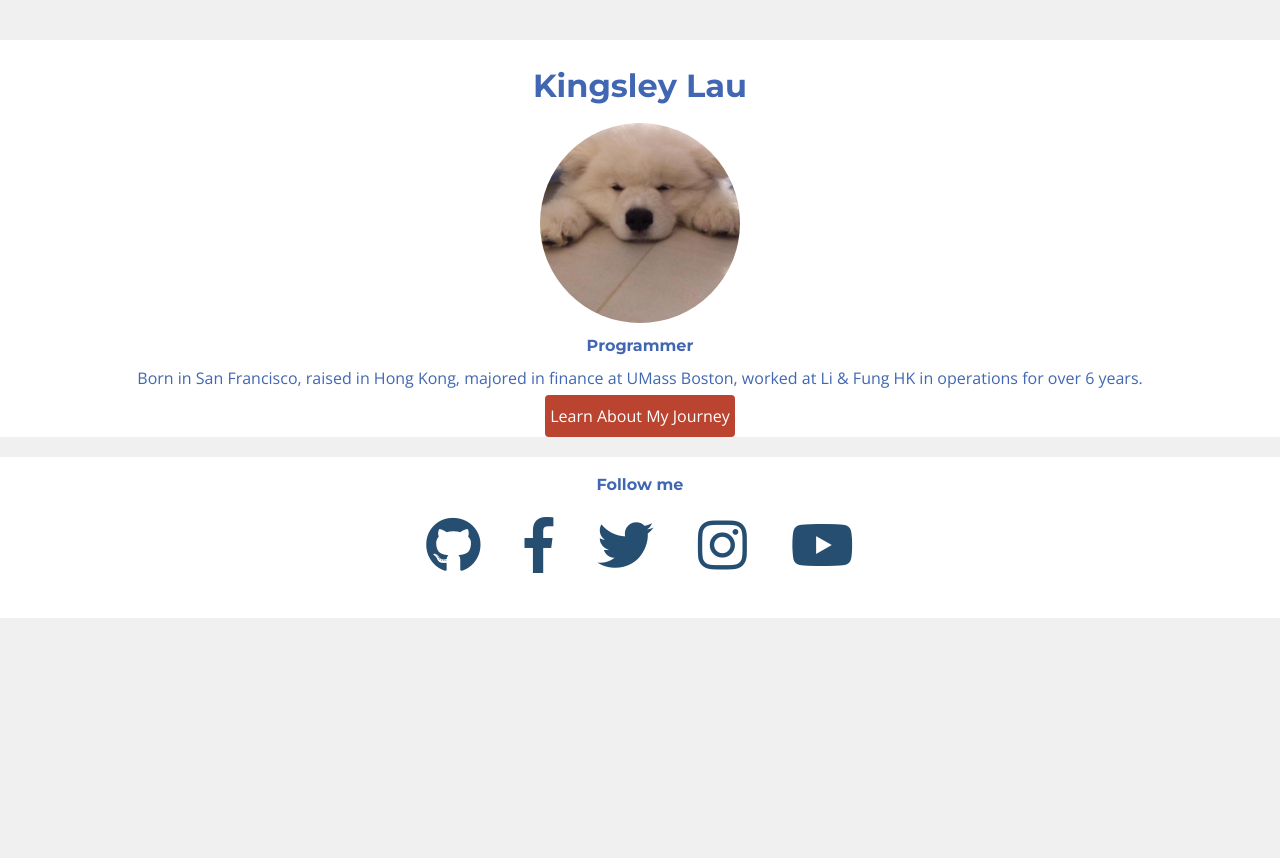
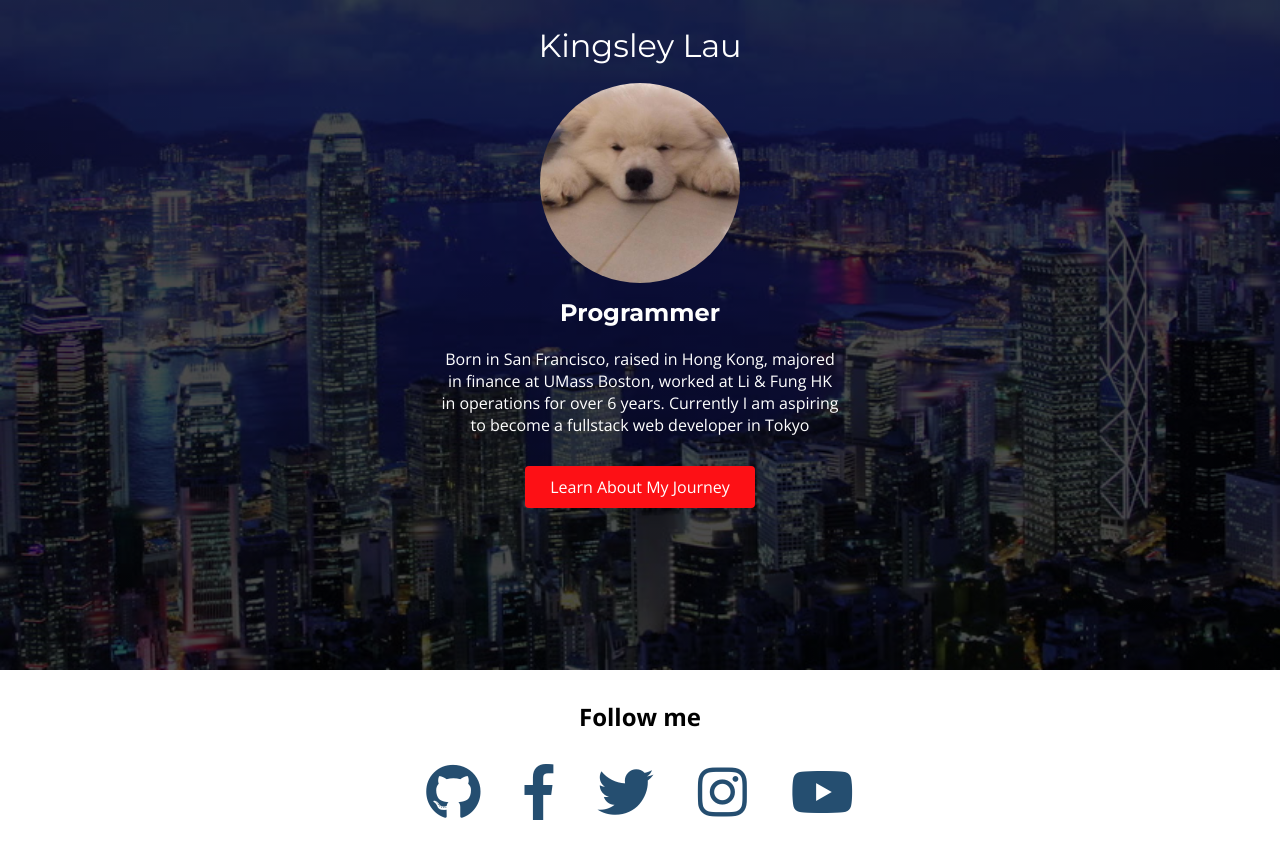
Before and after one commit to KingsLau/profile, a plain HTML site: page index.html in a window 1280 px wide. Before the commit the page ends 800 px from the top, so only its background shows below. Drawn offline with nearby package versions, Linux system fonts and the light colour scheme.

Commit message:
my profile page

```diff
--- a/index.html
+++ b/index.html
@@ -7,17 +7,17 @@
   <link href='style.css' rel='stylesheet'>
 
   <link rel="stylesheet" href="https://use.fontawesome.com/releases/v5.6.3/css/all.css">
-<!--   <link href="https://fonts.googleapis.com/css?family=Montserrat:400,700|Open+Sans:300,400,700&display=swap" rel="stylesheet"> -->
+  <link href="https://fonts.googleapis.com/css?family=Montserrat:400,700|Open+Sans:300,400,700&display=swap" rel="stylesheet">
   <title>Kingsley Lau</title>
 </head>
 <body>
   <div class="container">
-    <div class="card">
+    <div class="card banner">
       <h1>Kingsley Lau</h1>
       <img src="images/shiro.jpg">
       <h2>Programmer</h2>
-      <p>Born in San Francisco, raised in Hong Kong, majored in finance at UMass Boston, worked at Li & Fung HK in operations for over 6 years.</p>
-      <a class="btn-red" href="#">Learn About My Journey</a>
+      <p>Born in San Francisco, raised in Hong Kong, majored in finance at UMass Boston, worked at Li & Fung HK in operations for over 6 years. Currently I am aspiring to become a fullstack web developer in Tokyo</p>
+      <a class="btn btn-red" href="#">Learn About My Journey</a>
     </div>
     <div class="card">
       <h2>Follow me</h2>
--- a/style.css
+++ b/style.css
@@ -1,11 +1,11 @@
-@import url(https://fonts.googleapis.com/css?family=Montserrat:400,700|Open+Sans:300,400,700&display=swap);
+/*@import url(https://fonts.googleapis.com/css?family=Montserrat:400,700|Open+Sans:300,400,700&display=swap);*/
 
 /** {
     margin: 0;
     padding: 0;
 }*/
 body {
-  background: rgb(240, 240, 240);
+  background: rgb(255, 255, 255);
   color: rgb(20, 20, 20);
   font-family: 'Open Sans', sans-serif;
   margin: 0;
@@ -15,25 +15,29 @@ body {
 h1 {
   font-family: 'Montserrat', sans-serif;
   font-size: 32px;
-  color: #4267B2;
+  font-weight: 300;
+  color: white;
   line-height: 30px;
 }
+
 h2 {
+  color: black;
+}
+.card.banner h2 {
   font-family: 'Montserrat', sans-serif;
-  font-size: 16px;
-  color: #4267B2;
+  font-size: 24px;
+  color: white;
   line-height: 10px;
 }
+
 p {
-  color: #4267B2;
+  color: white;
+  width: 400px;
+  margin: 30px auto;
 }
 a {
   text-decoration: none;
   color: #254E70;
-}
-a:hover {
-  text-decoration: none;
-  color: #53C388;
 }
 
 img {
@@ -41,37 +45,37 @@ img {
   width: 200px;
 }
 
-.btn-red {
-  background-color: #BB4430;
+.banner {
+  background-image: linear-gradient(rgba(0, 0, 0, 0.7), rgba(0, 0, 0, 0.7)), url("images/hong kong.jpg");
+  background-size: cover;
+  background-position: center;
+  height: 650px;
+}
+.btn {
   color: white;
   padding: 10px 5px;
   border-radius: 4px;
+  display: block;
+  width: 220px;
+  margin: 0 auto;
 }
 
-@media (max-width: 960px) {
-  .container {
-    width: 500px;
-  }
+.btn-red {
+  background-color: #FD1015;
 }
-@media (max-width: 720px) {
-  .container {
-    width: 300px;
-  }
+
+.btn-red:hover {
+  background-color: #BB4430;
 }
-@media (max-width: 540px) {
-  .container {
-    width: 200px;
-  }
-}
+
 .container {
   /*width: 700px;*/
-  margin: 40px auto;
+  margin: 0 auto;
 }
 .card {
   background-color: white;
   padding: 10px;
   text-align: center;
-  margin: 20px 0px;
   box-shadow: 0px 10px 30px rgba(0,0,0,0.1)
   border-radius: 10px;
 }
```
